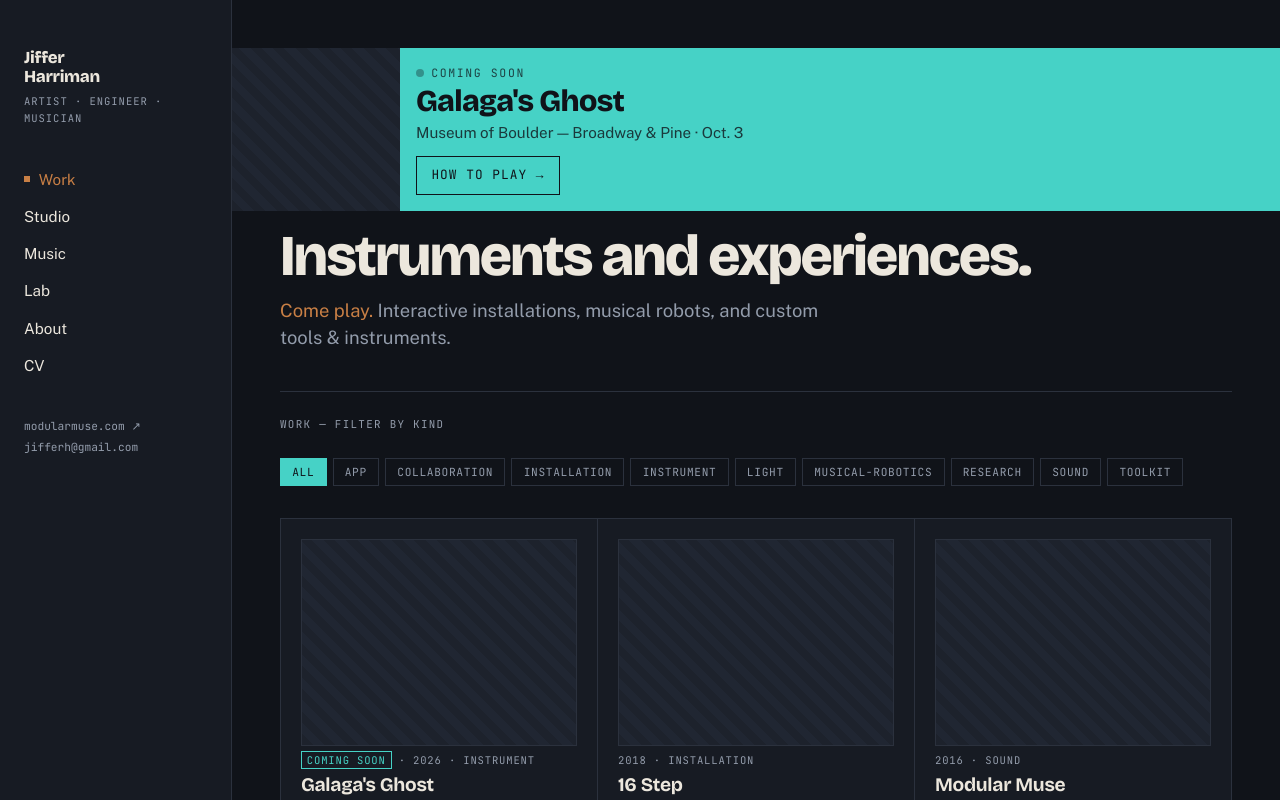
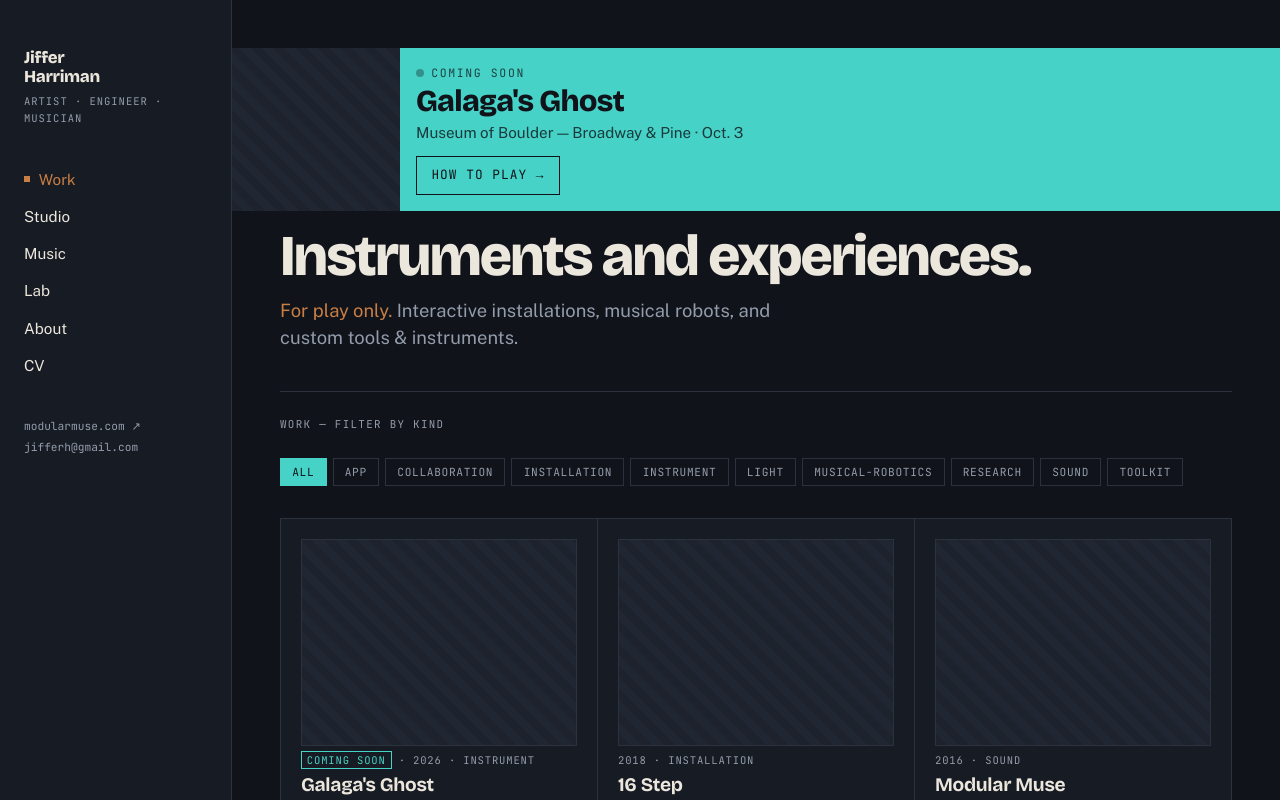
Before and after one commit to Jiffer/jifferharriman-site, an Eleventy site: page src/index.njk in a window 1280 px wide. Shown: the top 800 px of the page. Built offline with nearby package versions, Linux system fonts and the light colour scheme; Eleventy itself is replaced by a stand-in of ours; files that its build step writes are made by us from their sources.

Commit message:
update tagline

```diff
--- a/src/index.njk
+++ b/src/index.njk
@@ -22,7 +22,7 @@ description: Interactive sound installations, musical robots, and instruments an
 <header class="hero">
   <h1 class="hero__name">Instruments and experiences.</h1>
   <p class="hero__thesis">
-    <em>Come play.</em> Interactive installations, musical robots, and custom tools &amp; instruments.
+    <em>For play only.</em> Interactive installations, musical robots, and custom tools &amp; instruments.
   </p>
 </header>
 
```
Also changed, not shown: docs/index.html.
